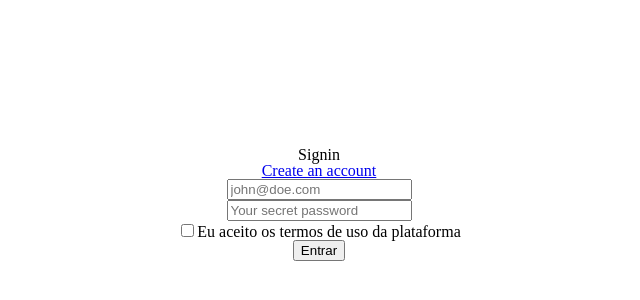
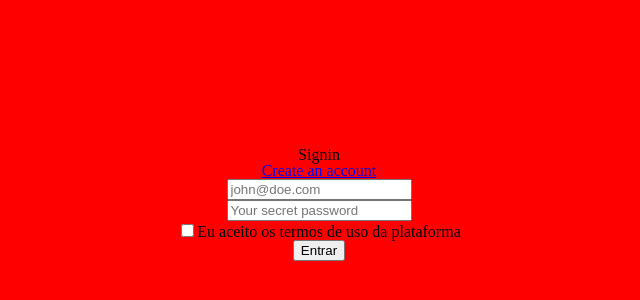
Before and after one commit to lucxsbueno/notes, a React (Create React App) app: page / in a window 1280 px wide. Shown: the part 196-496 px from the top of the page, without its empty margins (321-961 px from the left). Built offline with nearby package versions, Linux system fonts and the light colour scheme.

Commit message:
Testando css na vercel

```diff
--- a/src/index.css
+++ b/src/index.css
@@ -117,6 +117,7 @@ section {
 
 body {
   line-height: 1;
+  background-color: red;
 }
 
 ol,
```
